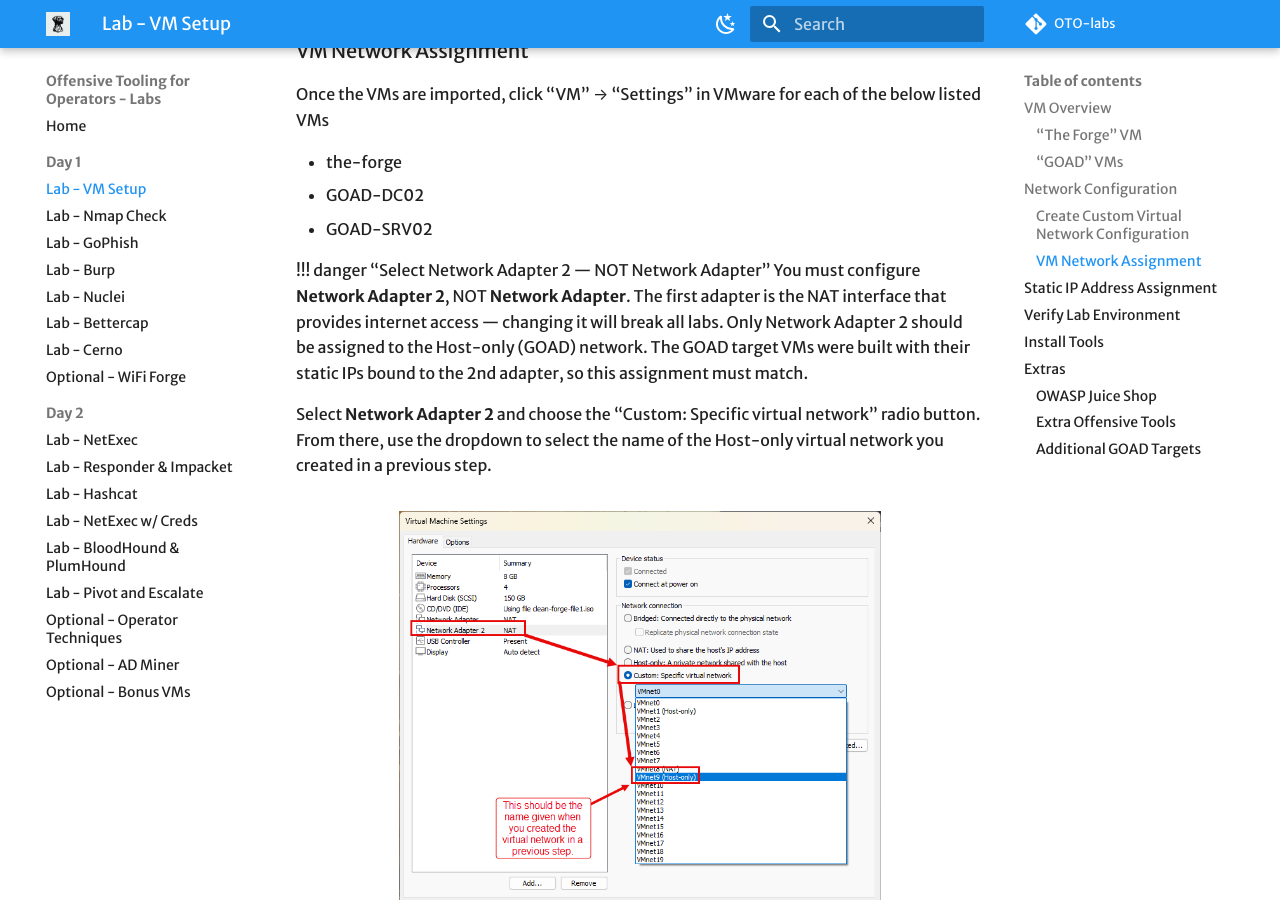
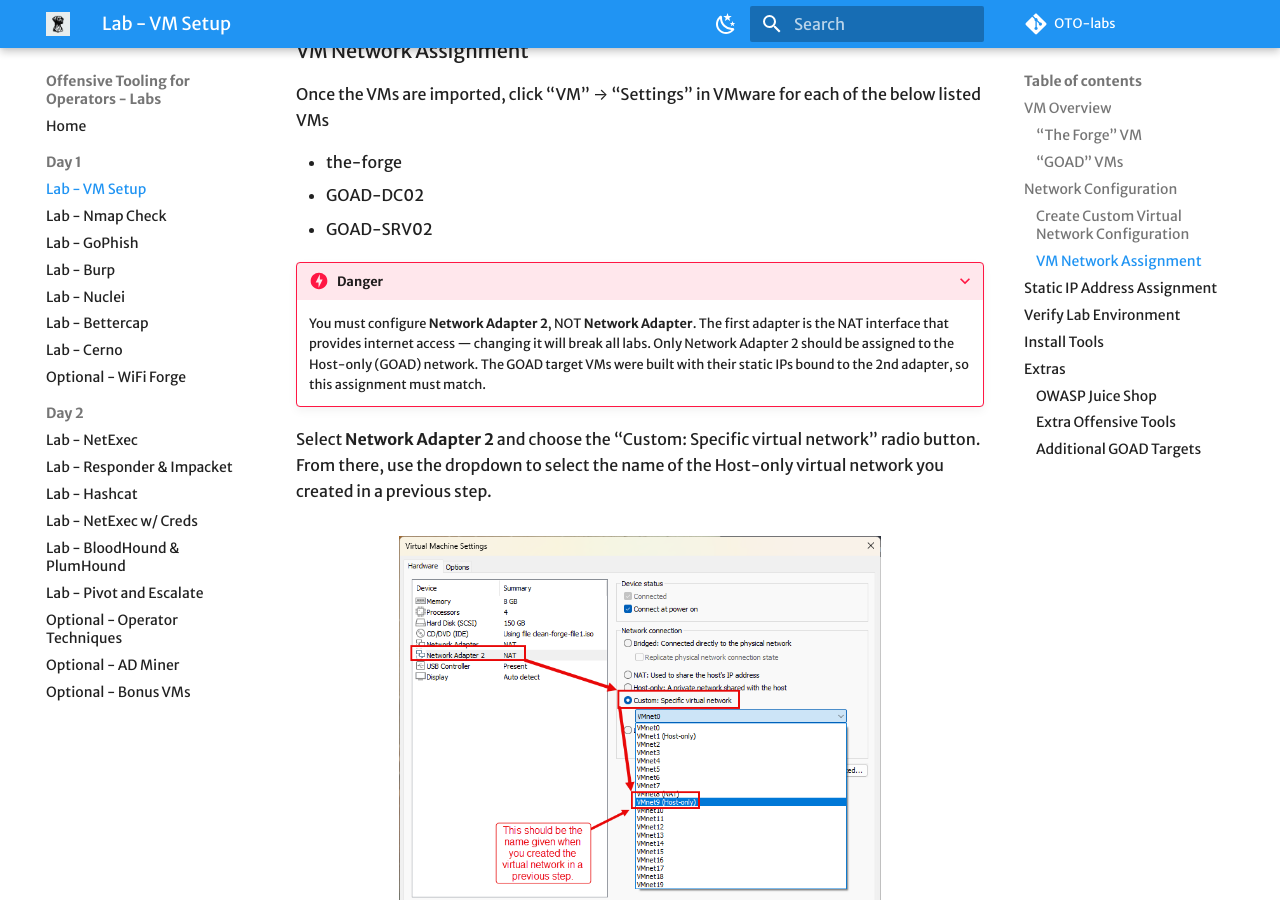
Before and after one commit to ridgebackinfosec/OTO-labs, an MkDocs documentation site: the page built from docs/labs/vm-setup/index.md, in a window 1280 px wide and 900 px high, scrolled down 3384 px. Built offline with MkDocs 1.6.1 and Material for MkDocs 9.7.7, drawn with Linux system fonts in a browser that asks for light colours; some web fonts are replaced; comment, search, counter and statistics services are not loaded.

Commit message:
fix danger admonition syntax so it renders correctly in mkdocs

```diff
--- a/docs/labs/vm-setup/index.md
+++ b/docs/labs/vm-setup/index.md
@@ -88,7 +88,7 @@
 - GOAD-SRV02
 
 
-!!! danger “Select Network Adapter 2 — NOT Network Adapter”
+???+ danger
     You must configure **Network Adapter 2**, NOT **Network Adapter**. The first adapter is the NAT interface that provides internet access — changing it will break all labs. Only Network Adapter 2 should be assigned to the Host-only (GOAD) network. The GOAD target VMs were built with their static IPs bound to the 2nd adapter, so this assignment must match.
 
 Select **Network Adapter 2** and choose the “Custom: Specific virtual network” radio button. From there, use the dropdown to select the name of the Host-only virtual network you created in a previous step.
```
